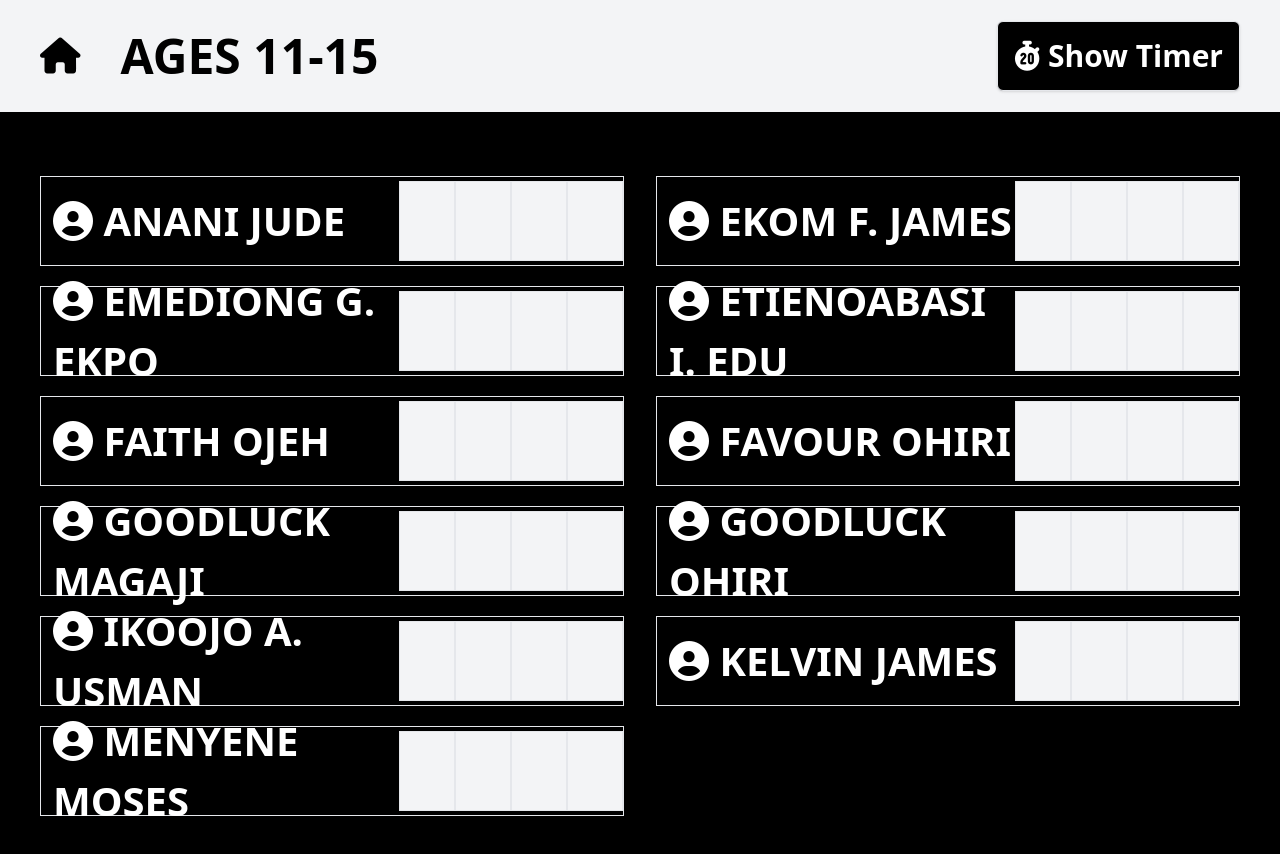
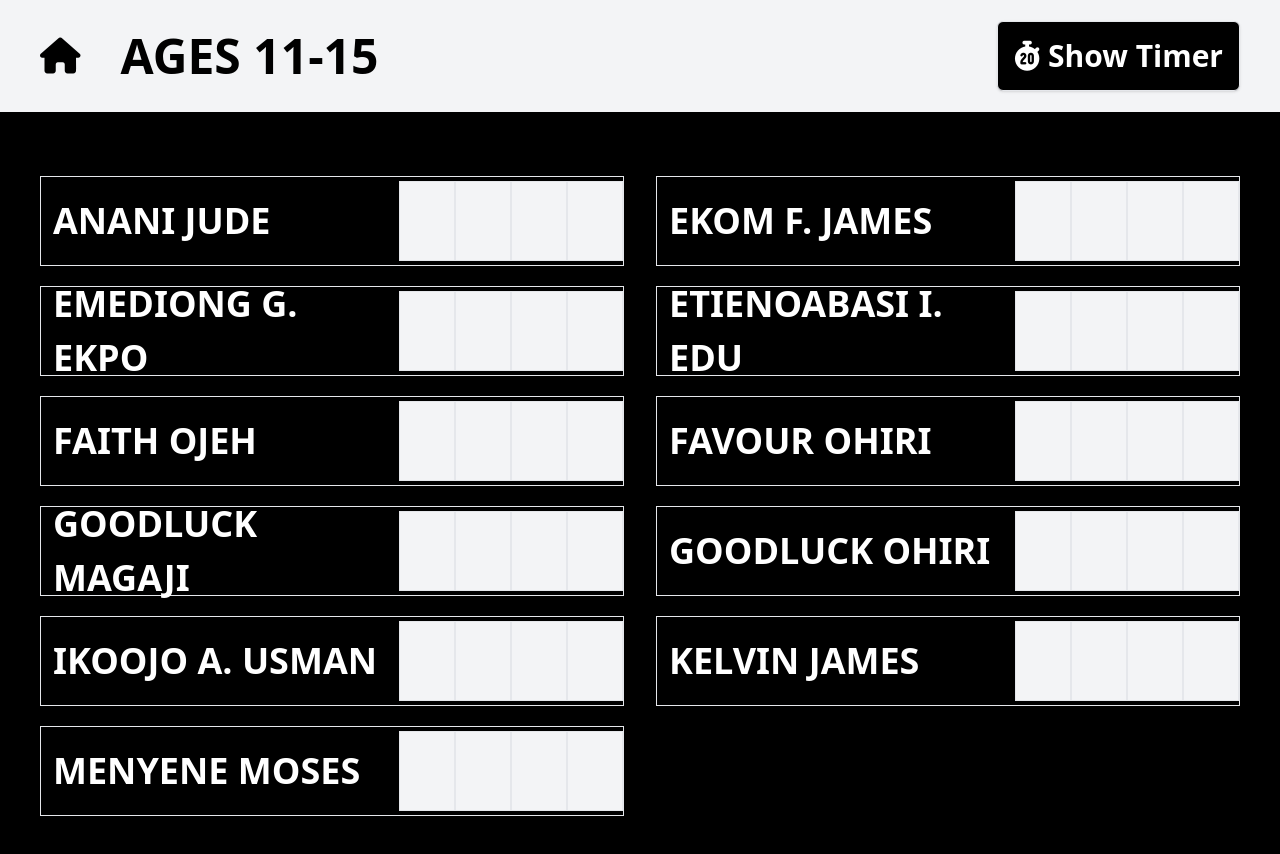
Before and after one commit to codes001/quiz-app, a React (Create React App) app: page /second in a window 1280 px wide. Built offline with nearby package versions, Linux system fonts and the light colour scheme.

Commit message:
fixed font issue

```diff
--- a/src/App.css
+++ b/src/App.css
@@ -1,5 +1,5 @@
 .user-text {
-    font-size: 40px;
+    font-size: 36px;
 }
 
 .user-card {
@@ -18,7 +18,7 @@
 }
 
 input {
-    color: black;
+    color: black !important;
     font-weight: bold;
 }
 
--- a/src/components/UserCard.jsx
+++ b/src/components/UserCard.jsx
@@ -14,7 +14,7 @@ function UserCard({number, name}) {
     const handleThirdChange = (e) => setThird(e.target.value)
   return (
     <div className='flex items-center justify-between user-card shadow-md border pl-3'>
-        <h1 className="user-text uppercase font-semibold"><i className="fa-solid fa-user-circle"></i> {name}</h1>
+        <h1 className="user-text uppercase font-semibold"> {name}</h1>
         <div className="scores flex items-center">
             <input type="text" value={first === 0 ? '' : first} className='bg-gray-100 w-14 pl-4 border h-20 font-semibold user-text block' onChange= {(e) => handleFirstChange(e)}/>
             <input type="text" value={second === 0 ? '' : second} onChange= {(e) => handleSecondChange(e)} className='bg-gray-100 w-14 pl-4 border h-20 font-semibold user-text block'/>
```
